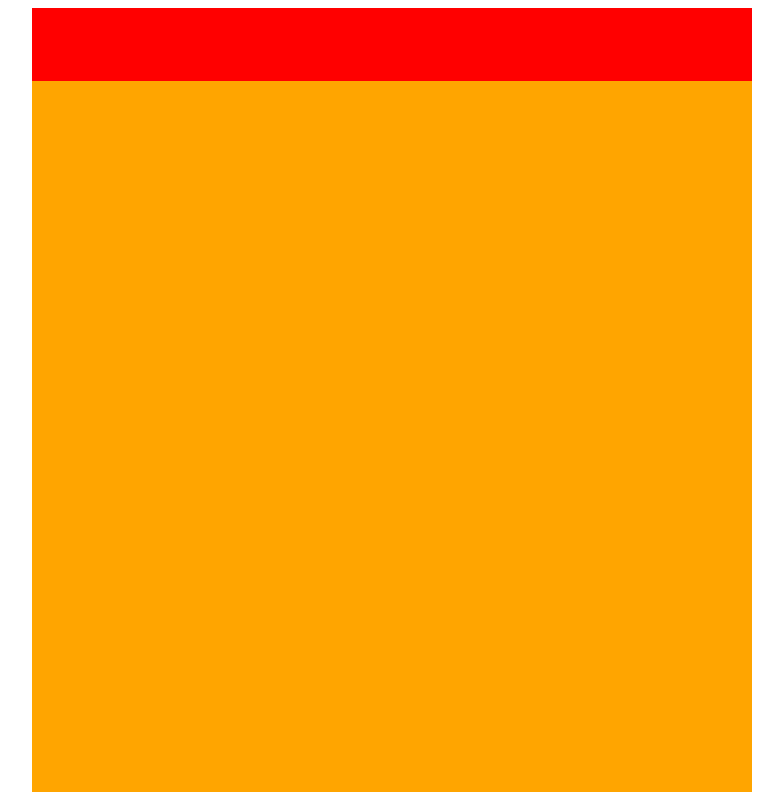
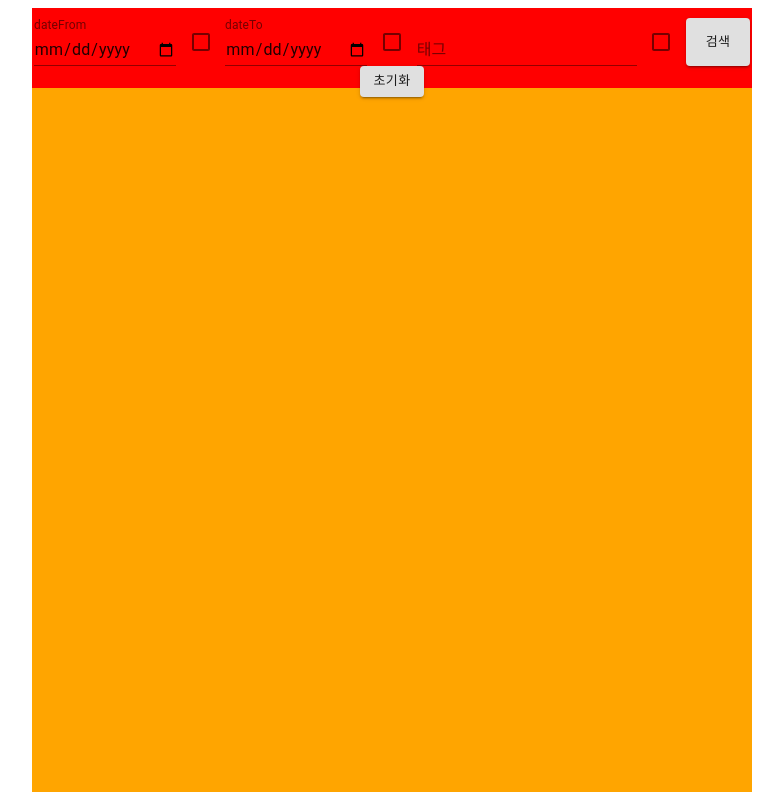
Before and after one commit to lafest/react-diary, a React (Create React App) app: page / in a window 1280 px wide. Shown: the whole page, without its empty margins (248-1031 px from the left). Built offline with nearby package versions, Linux system fonts and the light colour scheme.

Commit message:
add HeaderComponent(filter function)

```diff
--- a/src/components/Header/HeaderComponent.js
+++ b/src/components/Header/HeaderComponent.js
@@ -1,7 +1,113 @@
-import React from 'react'
+import React, { useState } from "react";
+import Grid from "@material-ui/core/Grid";
+import { TextField, Button, Checkbox } from "@material-ui/core";
 
 const HeaderComponent = (props) => {
-    return <div></div>
-}
+  const [dateFrom, setDateFrom] = useState("");
+  const [dateTo, setDateTo] = useState("");
+  const [tags, setTags] = useState([]);
+  const [isFiltered, setIsFiltered] = useState({
+    dateFrom: false,
+    dateTo: false,
+    tags: false,
+  });
+  const { filterKey, setFilterKey } = props;
 
-export default HeaderComponent
+  const handleReset = () => {
+    setIsFiltered({ dateFrom: false, dateTo: false, tags: false });
+    setFilterKey({ dateFrom: null, dateTo: null, tags: null });
+    setDateFrom("");
+    setDateTo("");
+    setTags([]);
+  };
+
+  const handleSearch = () => {
+    let isDataStable = true;
+    if (isFiltered.dateFrom && isNaN(Date.parse(dateFrom))) {
+      alert("올바른 날짜를 입력하세요!(dateFrom)");
+      isDataStable = false;
+    }
+    if (isFiltered.dateTo && isNaN(Date.parse(dateTo))) {
+      alert("올바른 날짜를 입력하세요!(dateTo)");
+      isDataStable = false;
+    }
+    if (isFiltered.tags) {
+      if (tags === "") {
+        alert("태그가 비어있습니다!");
+        isDataStable = false;
+      }
+      if (
+        tags.split(",").filter((v, i, a) => a.indexOf(v) === i).length !==
+        tags.split(",").length
+      ) {
+        alert("중복 태그가 있습니다!");
+        isDataStable = false;
+      }
+    }
+
+    if (isDataStable) {
+      setFilterKey({
+        dateFrom: isFiltered.dateFrom ? new Date(dateFrom) : null,
+        dateTo: isFiltered.dateTo ? new Date(dateTo) : null,
+        tags: isFiltered.tags ? tags.split(",") : null,
+      });
+    }
+  };
+
+  return (
+    <Grid container justify="space-around" style={{ marginTop: "10px" }}>
+      <TextField
+        id="dateFrom"
+        label="dateFrom"
+        type="date"
+        value={dateFrom}
+        onChange={(e) => setDateFrom(e.target.value)}
+        InputLabelProps={{
+          shrink: true,
+        }}
+      />
+      <Checkbox
+        checked={isFiltered.dateFrom}
+        onChange={(e) =>
+          setIsFiltered({ ...isFiltered, dateFrom: e.target.checked })
+        }
+      />
+      <TextField
+        id="dateTo"
+        label="dateTo"
+        type="date"
+        value={dateTo}
+        onChange={(e) => setDateTo(e.target.value)}
+        InputLabelProps={{
+          shrink: true,
+        }}
+      />
+      <Checkbox
+        checked={isFiltered.dateTo}
+        onChange={(e) =>
+          setIsFiltered({ ...isFiltered, dateTo: e.target.checked })
+        }
+      />
+      <TextField
+        id="standard-basic"
+        label="태그"
+        value={tags}
+        onChange={(e) => setTags(e.target.value)}
+      />
+      <Checkbox
+        checked={isFiltered.tags}
+        onChange={(e) =>
+          setIsFiltered({ ...isFiltered, tags: e.target.checked })
+        }
+      />
+      <Button size="small" variant="contained" onClick={handleSearch}>
+        검색
+      </Button>
+      <Button size="small" variant="contained" onClick={handleReset}>
+        초기화
+      </Button>
+    </Grid>
+  );
+};
+
+export default HeaderComponent;
```
